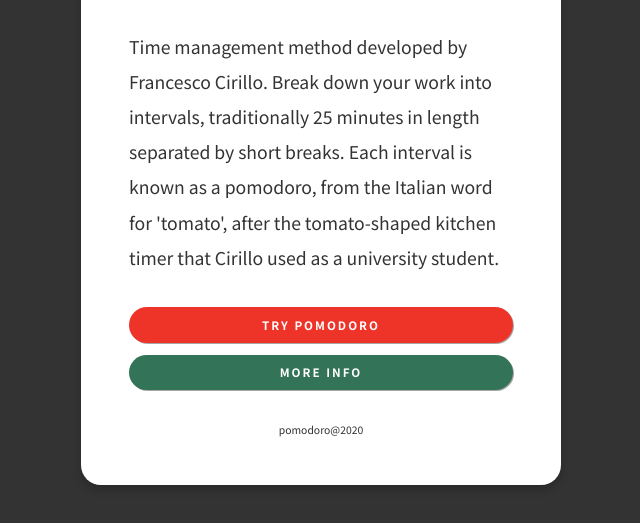
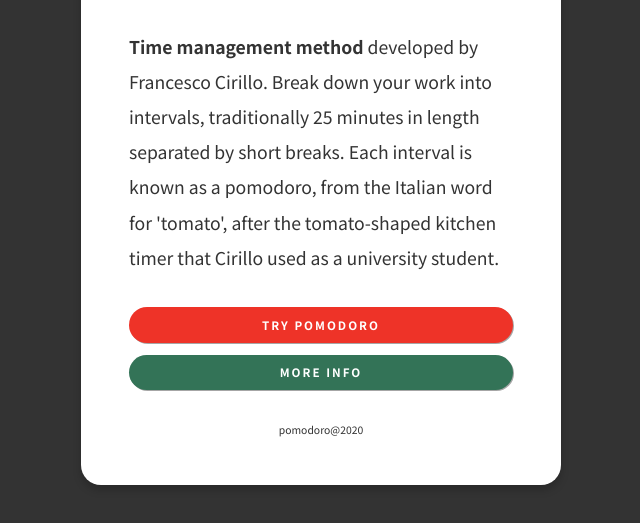
Before and after one commit to hmlinarevic/pomodoro-app, a plain HTML site: page index.html in a window 1280 px wide. Shown: the part 225-748 px from the top of the page, without its empty margins (319-959 px from the left). Drawn offline with Linux system fonts and the light colour scheme.

Commit message:
add strong in the landing page article

```diff
--- a/index.html
+++ b/index.html
@@ -18,7 +18,7 @@
             </a>
         </header>
         <article class="article">
-            <p class="article__body">Time management method developed by Francesco Cirillo. Break down your work into intervals, traditionally 25 minutes in length separated by short breaks. Each interval is known as a pomodoro, from the Italian word for 'tomato', after the tomato-shaped kitchen timer that Cirillo used as a university student.</p>
+            <p class="article__body"><strong>Time management method</strong> developed by Francesco Cirillo. Break down your work into intervals, traditionally 25 minutes in length separated by short breaks. Each interval is known as a pomodoro, from the Italian word for 'tomato', after the tomato-shaped kitchen timer that Cirillo used as a university student.</p>
         </article>
         <div class="buttons">
             <a class="btn btn-secondary" href="./timer.html">try pomodoro</a>
```
